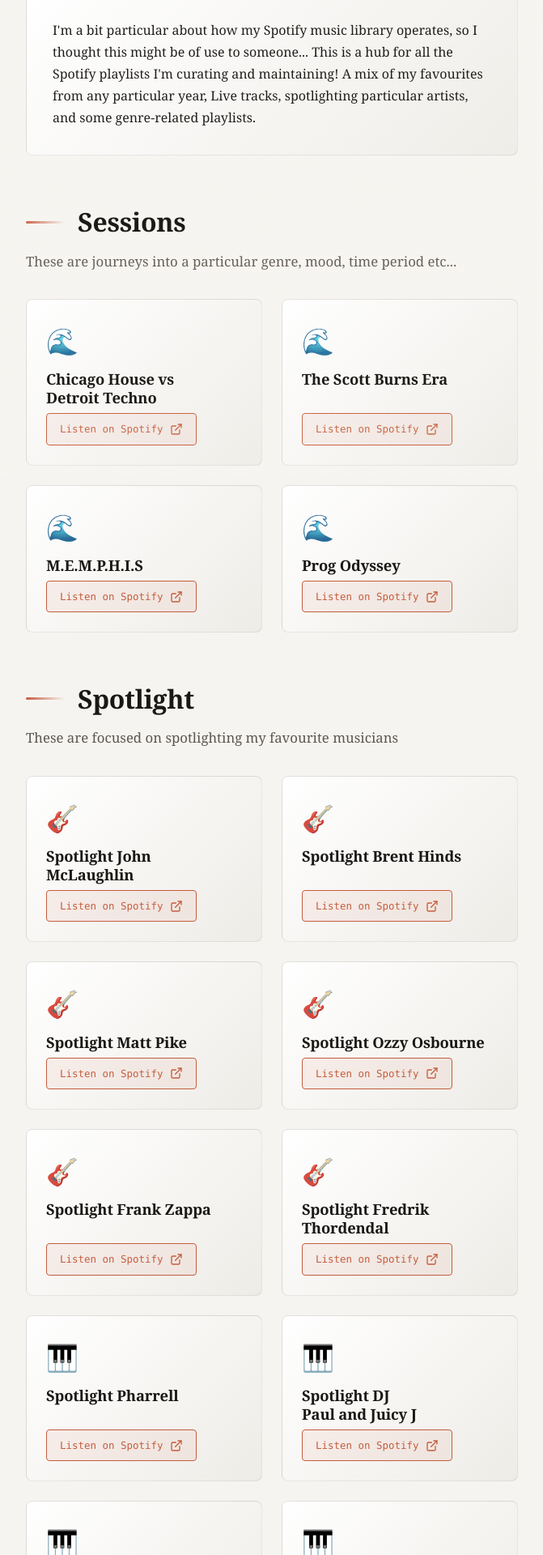
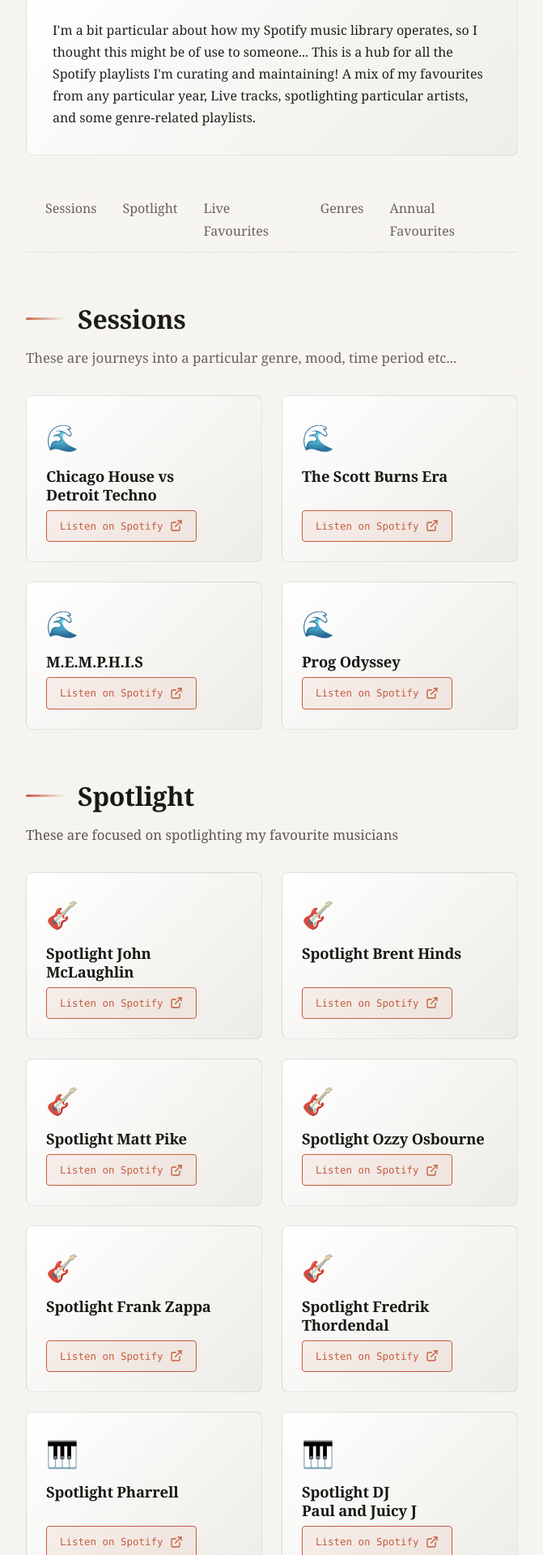
Before and after one commit to alalunw/alalunw.github.io, a Jekyll site: the page built from spotify-playlists/index.md, in a window 1280 px wide. Shown: the part 313-2233 px from the top of the page at 81% size, without its empty margins (304-975 px from the left). Built offline with Jekyll 4.4.1, drawn with Linux system fonts in a browser that asks for light colours; some of the changed text lies outside the part shown.

Commit message:
feat(spotify-playlists): relocate 2026 Favourites into Annual Favourites; add anchored subnav and interactive header; fix rendering issues

```diff
--- a/assets/css/main.css
+++ b/assets/css/main.css
@@ -20,6 +20,27 @@
 transition: background-color var(--transition-theme), border-color var(--transition-theme);
 }
 
+/* Interactive subnav for Spotify playlists (header tabs) */
+.playlist-subnav {
+  display: flex;
+  gap: var(--space-md);
+  padding: var(--space-sm) var(--space-md);
+  border-bottom: 1px solid var(--c-border);
+  background: var(--c-bg);
+  position: sticky;
+  top: 0;
+  z-index: 10;
+}
+.playlist-subnav a.playlist-subnav__item {
+  color: var(--c-text-secondary);
+  text-decoration: none;
+  padding: var(--space-xs) var(--space-sm);
+  border-radius: var(--radius-sm);
+}
+.playlist-subnav a.playlist-subnav__item:hover {
+  color: var(--c-text);
+  background: var(--c-bg-secondary);
+}
 .site-header__inner {
 position: relative;
 }
--- a/spotify-playlists/index.md
+++ b/spotify-playlists/index.md
@@ -11,13 +11,25 @@
 This is a hub for all the Spotify playlists I'm curating and maintaining! A mix of my favourites from any particular year, Live tracks, spotlighting particular artists, and some genre-related playlists.
 </div>
 
+<!-- Interactive Subnav for subsections -->
+<div class="playlist-subnav" id="playlist-subnav" role="navigation" aria-label="Playlist categories">
+  <a href="#sessions" class="playlist-subnav__item">Sessions</a>
+  <a href="#spotlight" class="playlist-subnav__item">Spotlight</a>
+  <a href="#live-favourites" class="playlist-subnav__item">Live Favourites</a>
+  <a href="#genres" class="playlist-subnav__item">Genres</a>
+  <a href="#annual-favourites" class="playlist-subnav__item">Annual Favourites</a>
+</div>
+
 <!-- Sessions Section -->
-<div class="playlist-section">
+<div id="sessions" class="playlist-section">
   <h2 class="playlist-section__title">Sessions</h2>
   <p class="playlist-section__description">These are journeys into a particular genre, mood, time period etc...</p>
 </div>
 
 <div class="playlist-grid">
+
+
+
   <div class="playlist-card">
     <div class="playlist-card__icon">🌊</div>
     <h3 class="playlist-card__title">Chicago House vs Detroit Techno</h3>
@@ -56,7 +68,7 @@
 </div>
 
 <!-- Spotlight Section -->
-<div class="playlist-section">
+<div id="spotlight" class="playlist-section">
   <h2 class="playlist-section__title">Spotlight</h2>
   <p class="playlist-section__description">These are focused on spotlighting my favourite musicians</p>
 </div>
@@ -307,6 +319,15 @@
 <h2 class="playlist-section__title">Annual Favourites</h2>
 </div>
 
+  <div class="playlist-card">
+    <div class="playlist-card__icon">⭐</div>
+    <h3 class="playlist-card__title">2026 Favourites</h3>
+    <a href="https://open.spotify.com/playlist/1mkmXZxsKG0s2DwlG1yk7D" class="playlist-card__link">
+      Listen on Spotify
+      <svg xmlns="http://www.w3.org/2000/svg" width="16" height="16" viewBox="0 0 24 24" fill="none" stroke="currentColor" stroke-width="2" stroke-linecap="round" stroke-linejoin="round"><path d="M18 13v6a2 2 0 0 1-2 2H5a2 2 0 0 1-2-2V8a2 2 0 0 1 2-2h6"/><polyline points="15 3 21 3 21 9"/><line x1="10" y1="14" x2="21" y2="3"/></svg>
+    </a>
+  </div>
+
 <div class="playlist-grid">
 <div class="playlist-card">
 <div class="playlist-card__icon">⭐</div>
```
